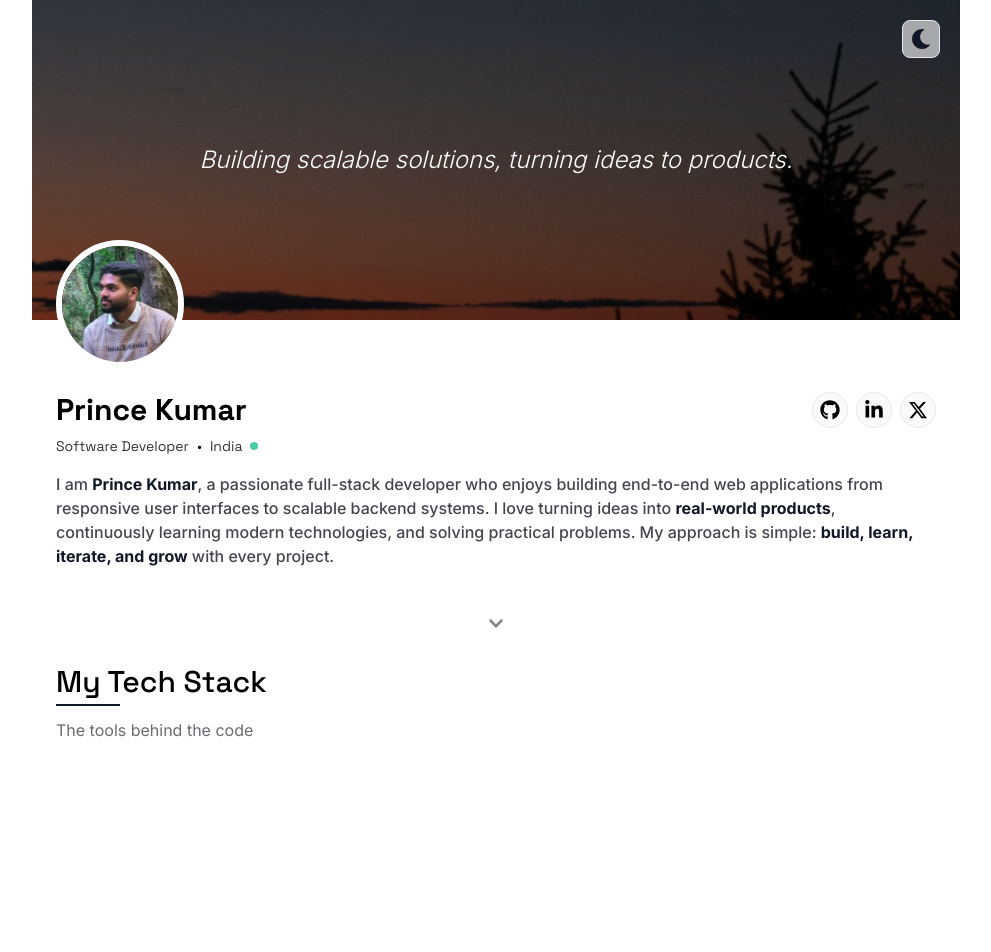
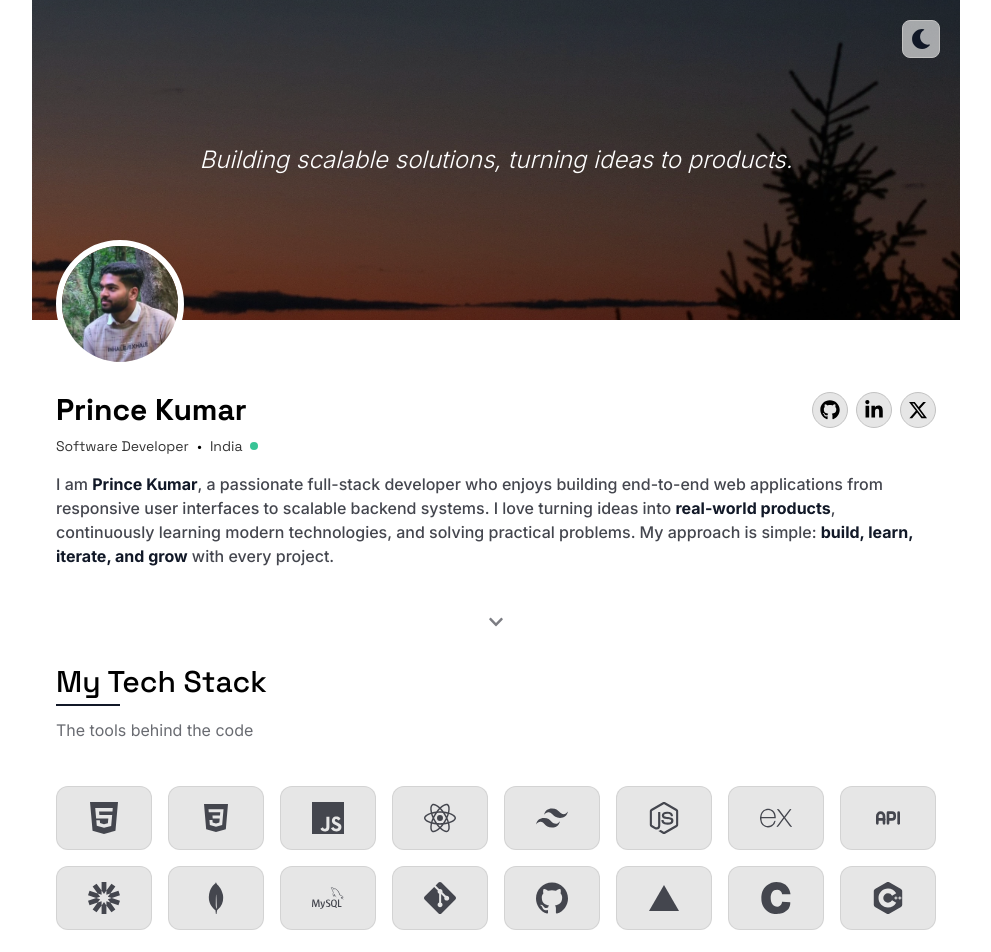
Before and after one commit to prince-kr-dev/portfolio, a React (Vite) app: page / in a window 1280 px wide. Shown: the top 952 px of the page, without its empty margins (144-1135 px from the left). Before the commit the page ends 800 px from the top, so only its background shows below. Built offline with nearby package versions, Linux system fonts and the light colour scheme.

Commit message:
skills section added

```diff
--- a/src/components/Hero.jsx
+++ b/src/components/Hero.jsx
@@ -46,21 +46,24 @@ export default function Hero() {
 
             <div className="flex items-center gap-2 shrink-0">
               <a
-                href="#"
+                href="https://github.com/prince-kr-dev"
+                target="_blank"
                 className="flex h-9 w-9 items-center justify-center rounded-full border border-(--border) bg-(--surface) text-muted transition-all duration-300 ease-out hover:bg-(--bg) hover:border-(--text)/20 hover:text-text hover:shadow-md hover:scale-105 active:scale-95"
-              >
+                >
                 <FaGithub size={20} />
               </a>
 
               <a
-                href="#"
+                href="https://www.linkedin.com/in/prince-k07/"
+                target="_blank"
                 className="flex h-9 w-9 items-center justify-center rounded-full border border-(--border) bg-(--surface) text-muted transition-all duration-300 ease-out hover:bg-(--bg) hover:border-(--text)/20 hover:text-text hover:shadow-md hover:scale-105 active:scale-95"
-              >
+                >
                 <FaLinkedinIn size={20} />
               </a>
 
               <a
-                href="#"
+                href="https://x.com/kr_prince07"
+                target="_blank"
                 className="flex h-9 w-9 items-center justify-center rounded-full border border-(--border) bg-(--surface) text-muted transition-all duration-300 ease-out hover:bg-(--bg) hover:border-(--text)/20 hover:text-text hover:shadow-md hover:scale-105 active:scale-95"
               >
                 <FaXTwitter size={20} />
--- a/src/components/TechStack.jsx
+++ b/src/components/TechStack.jsx
@@ -1,13 +1,36 @@
-import React from 'react'
+import React from "react";
+import { skills } from "../data";
 
 function TechStack() {
   return (
-    <div className='mx-auto px-4 lg:px-6'>
-        <h1 className='font-heading font-medium text-2xl md:text-3xl'>My Tech Stack</h1>
-        <div className='h-0.5 w-16 bg-(--text) mt-1'></div>
-        <p className='font-sans text-(--muted)/80 text-sm md:text-base py-3 pb-12'>The tools behind the code</p>
+    <div className="mx-auto px-4 lg:px-6">
+      <h1 className="font-heading font-medium text-2xl md:text-3xl">
+        My Tech Stack
+      </h1>
+      <div className="h-0.5 w-16 bg-(--text) mt-1"></div>
+      <p className="font-sans text-(--muted)/80 text-sm md:text-base py-3 pb-8">
+        The tools behind the code
+      </p>
+
+      <div className="grid grid-cols-4 gap-4 py-3 pb-16 sm:grid-cols-5 md:grid-cols-6 lg:grid-cols-7 xl:grid-cols-8">
+        {skills.map(({ name, icon: Icon, color }) => (
+          <div
+            key={name}
+            title={name}
+            className="flex h-16 w-full items-center justify-center rounded-xl border border-(--border)/50 bg-(--surface) transition-all duration-300 hover:scale-102 hover:border-(--text)/50"
+            onMouseEnter={(e) => {
+              e.currentTarget.querySelector("svg").style.color = color;
+            }}
+            onMouseLeave={(e) => {
+              e.currentTarget.querySelector("svg").style.color = "";
+            }}
+          >
+            <Icon className="h-8 w-8 text-(--muted) transition-colors duration-300" />
+          </div>
+        ))}
+      </div>
     </div>
-  )
+  );
 }
 
-export default TechStack
+export default TechStack;
--- a/src/data.js
+++ b/src/data.js
@@ -0,0 +1,42 @@
+import {
+    SiHtml5,
+    SiJavascript,
+    SiReact,
+    SiTailwindcss,
+    SiNodedotjs,
+    SiExpress,
+    SiMongodb,
+    SiMysql,
+    SiGit,
+    SiGithub,
+    SiC,
+    SiCplusplus,
+    SiJsonwebtokens,
+  } from "react-icons/si";
+
+  import { TbApi } from "react-icons/tb";
+  import { IoLogoCss3 } from "react-icons/io";
+  import { IoLogoVercel } from "react-icons/io5";
+
+  export const skills = [
+    { name: "HTML5", icon: SiHtml5, color: "#E34F26" },
+    { name: "CSS3", icon: IoLogoCss3, color: "#1572B6" },
+    { name: "JavaScript", icon: SiJavascript, color: "#F7DF1E" },
+    { name: "React.js", icon: SiReact, color: "#61DAFB" },
+    { name: "Tailwind CSS", icon: SiTailwindcss, color: "#06B6D4" },
+
+    { name: "Node.js", icon: SiNodedotjs, color: "#339933" },
+    { name: "Express.js", icon: SiExpress, color: "#888888" },
+    { name: "REST APIs", icon: TbApi, color: "#3B82F6" },
+    { name: "JWT Authentication", icon: SiJsonwebtokens, color: "#D63AFF" },
+
+    { name: "MongoDB", icon: SiMongodb, color: "#47A248" },
+    { name: "MySQL", icon: SiMysql, color: "#4479A1" },
+
+    { name: "Git", icon: SiGit, color: "#F05032" },
+    { name: "GitHub", icon: SiGithub, color: "#181717" },
+    { name: "Vercel", icon: IoLogoVercel, color: "#000000" },
+
+    { name: "C", icon: SiC, color: "#A8B9CC" },
+    { name: "C++", icon: SiCplusplus, color: "#00599C" },
+  ];
--- a/src/index.css
+++ b/src/index.css
@@ -10,8 +10,8 @@
 
 :root {
   --bg: #FFFFFF;
-  --surface: #F9FAFB;
-  --border: #E5E7EB;
+  --surface: #e6e6e6;
+  --border: #c2c2c2;
   --text: #111827;
   --muted: #44464e;
 
```
